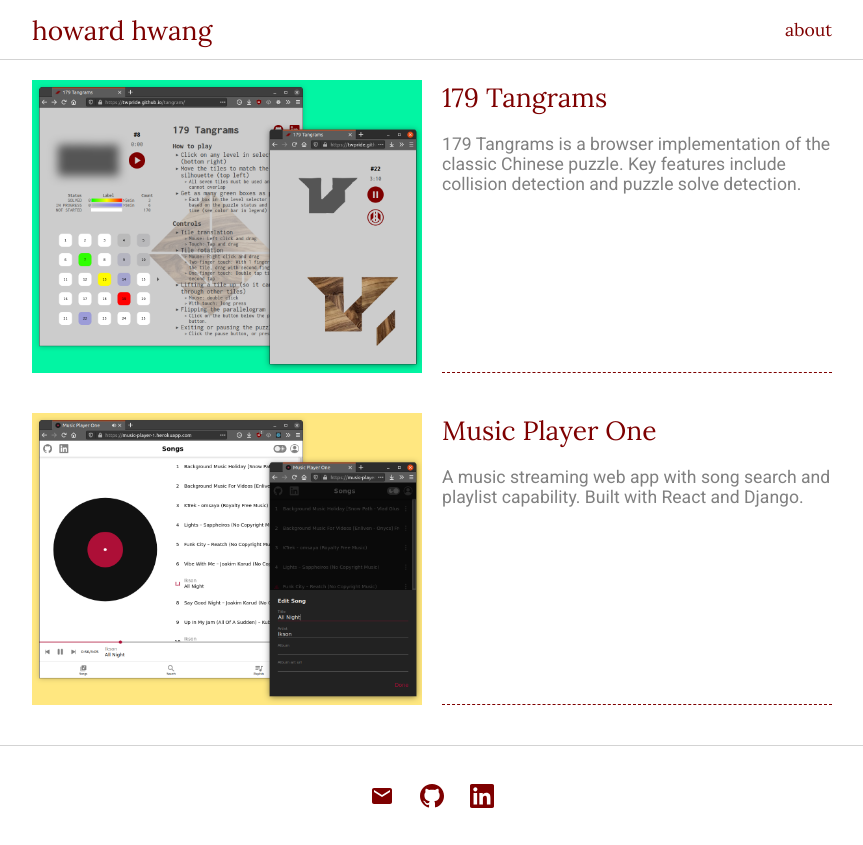
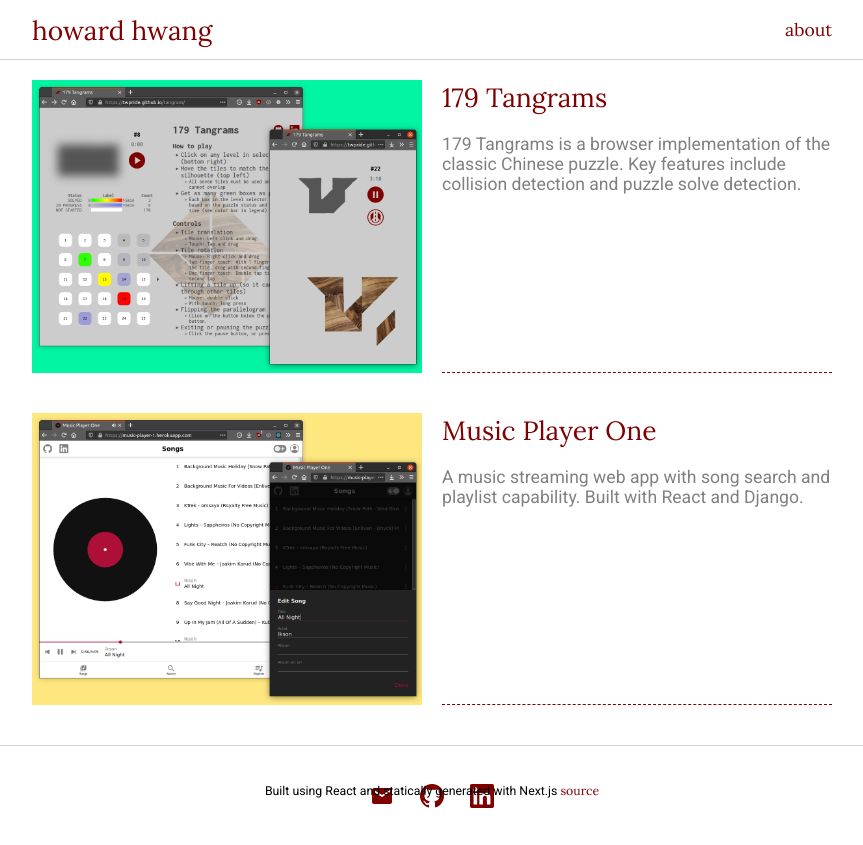
Before and after one commit to twpride/twpride.github.io, a Next.js app: page / in a window 1280 px wide. Shown: the whole page, without its empty margins (208-1071 px from the left). Built offline with nearby package versions, Linux system fonts and the light colour scheme.

Commit message:
update footer

```diff
--- a/components/footer.js
+++ b/components/footer.js
@@ -38,7 +38,7 @@ export default function Footer() {
           <path d="M0 0h24v24H0z" fill="none" />
           <path d="M20 4H4c-1.1 0-1.99.9-1.99 2L2 18c0 1.1.9 2 2 2h16c1.1 0 2-.9 2-2V6c0-1.1-.9-2-2-2zm0 4l-8 5-8-5V6l8 5 8-5v2z" /></svg>
       </div>
-      <a href='https://github.com/twpride/twpride.github.io'>
+      <a href='https://github.com/twpride'>
         <svg id='github' xmlns="http://www.w3.org/2000/svg" height="24" viewBox="0 0 24 24"
           width="24">
           <path d="M0 0h24v24H0z" fill="none" />
@@ -55,5 +55,6 @@ export default function Footer() {
         </svg>
       </a>
     </div>
+    <div>Built using React and statically generated with Next.js <a href='https://github.com/twpride/twpride.github.io'>source</a></div>
   </div>
 }
--- a/pages/projects/music.md
+++ b/pages/projects/music.md
@@ -41,7 +41,7 @@ A mobile friendly music streaming web app using S3 storage. For a demo, please c
   + Integrated media controls allows the user to controll playback from desktop keyboard or Bluetooth device
 + Dark/Light mode toggle
 
-## Implementation
+## Implementation Details
 
 ### Playlists
   - Backend ([Django](https://www.djangoproject.com/) | [Postgresql](https://www.postgresql.org/)):
@@ -75,7 +75,7 @@ A mobile friendly music streaming web app using S3 storage. For a demo, please c
   + Batch addition and deletion of tracks to playlist
   + Batch editing of song metadata
 
-## Mobile UI Screenshots
+<h2 align="center">Mobile UI Screenshots</h2>
 <div class="double" style="width:min(600px, var(--card-width))">
   <figure>
     <img src="https://raw.githubusercontent.com/twpride/music-player-1/main/assets/demo/scrub-skip.gif" />
--- a/style.scss
+++ b/style.scss
@@ -144,10 +144,11 @@ a {
   width: 100%;
   border-top: 1px lightgrey solid;
   display: flex;
+  flex-direction: column;
   align-items: center;
-  justify-content: space-around;
+  justify-content: center;
 
-  > div {
+  > div:first-of-type {
     width: 150px;
     display: flex;
     align-items: center;
@@ -160,6 +161,12 @@ a {
   }
   svg {
     fill: var(--accent-color);
+  }
+
+  > div:last-of-type {
+    position: absolute;
+    font-size: 0.7rem;
+    bottom: 2px;
   }
 }
 
```
